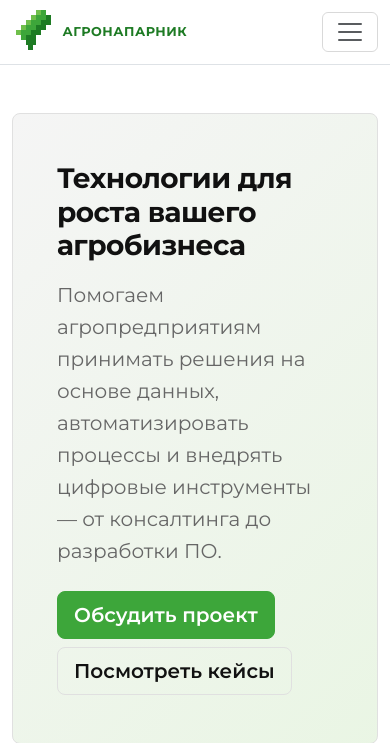
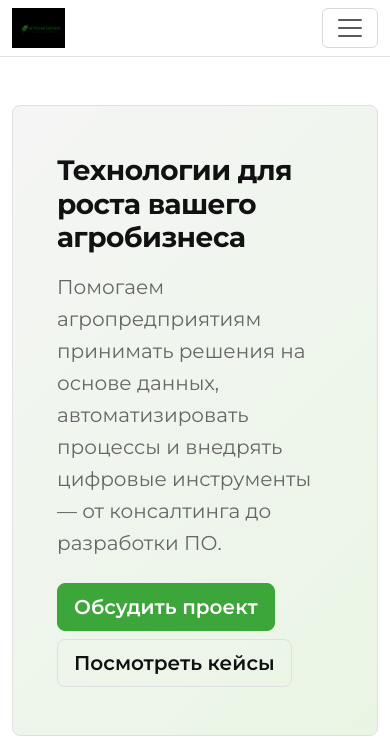
Before and after one commit to pavelaleshin86-web/AgroNaparnik, a Django app: page / in a window 390 px wide. Shown: the top 743 px of the page. Run offline with Django 5.2, Linux system fonts and the light colour scheme.

Commit message:
Replace brand logo with official PNG

```diff
--- a/static/css/site.css
+++ b/static/css/site.css
@@ -33,37 +33,24 @@ h1, h2, h3, h4, h5, h6 {
 .navbar-brand.brand-lockup {
   display: inline-flex;
   align-items: center;
-  gap: 0.65rem;
+  padding: 0;
   text-decoration: none;
-  padding: 0;
 }
 
-.brand-icon {
-  width: 40px;
+.brand-logo {
+  display: block;
   height: 48px;
-  flex-shrink: 0;
+  width: auto;
+  max-width: min(220px, 70vw);
+  object-fit: contain;
 }
 
-.brand-lockup-text {
-  display: flex;
-  flex-direction: column;
-  line-height: 1.15;
-}
-
-.brand-name {
-  font-size: 0.95rem;
-  font-weight: 700;
-  letter-spacing: 0.04em;
-  color: var(--an-green-dark);
-  text-transform: uppercase;
-}
-
-.brand-tagline {
-  font-size: 0.62rem;
-  font-weight: 400;
-  color: var(--an-muted);
-  letter-spacing: 0.01em;
-  margin-top: 0.15rem;
+.footer-logo {
+  display: block;
+  height: 40px;
+  width: auto;
+  max-width: 180px;
+  object-fit: contain;
 }
 
 .nav-link {
@@ -216,22 +203,7 @@ h1, h2, h3, h4, h5, h6 {
 
 .footer-brand-lockup {
   display: flex;
-  flex-direction: column;
-  gap: 0.25rem;
-}
-
-.footer-brand-name {
-  font-weight: 700;
-  font-size: 0.85rem;
-  letter-spacing: 0.04em;
-  color: var(--an-green-dark);
-  text-transform: uppercase;
-}
-
-.footer-tagline {
-  font-size: 0.75rem;
-  color: var(--an-muted);
-  margin: 0;
+  align-items: center;
 }
 
 .footer-link {
@@ -254,12 +226,13 @@ main .alert-success {
 }
 
 @media (max-width: 767.98px) {
-  .brand-tagline {
-    display: none;
+  .brand-logo {
+    height: 40px;
   }
 
-  .brand-name {
-    font-size: 0.8rem;
+  .footer-logo {
+    height: 36px;
+    margin: 0 auto;
   }
 
   .hero-section {
@@ -276,7 +249,7 @@ main .alert-success {
 }
 
 @media (max-width: 991.98px) {
-  .brand-lockup-text {
-    max-width: 11rem;
+  .brand-logo {
+    max-width: min(200px, 65vw);
   }
 }
--- a/templates/base.html
+++ b/templates/base.html
@@ -28,7 +28,7 @@
 
     <meta property="og:url" content="{{ request.build_absolute_uri }}" />
 
-    <meta property="og:image" content="{{ request.scheme }}://{{ request.get_host }}{% static 'img/og-default.svg' %}" />
+    <meta property="og:image" content="{{ request.scheme }}://{{ request.get_host }}{% static 'img/logo.png' %}" />
 
 
 
@@ -57,17 +57,13 @@
       <div class="container">
 
         <a class="navbar-brand brand-lockup" href="{% url 'home' %}">
-
-          <img class="brand-icon" src="{% static 'img/logo-icon.svg' %}" width="40" height="48" alt="" />
-
-          <span class="brand-lockup-text">
-
-            <span class="brand-name">Агронапарник</span>
-
-            <span class="brand-tagline">IT-консалтинг в агробизнесе</span>
-
-          </span>
-
+          <img
+            class="brand-logo"
+            src="{% static 'img/logo.png' %}"
+            width="220"
+            height="48"
+            alt="Агронапарник — IT-консалтинг в агробизнесе"
+          />
         </a>
 
 
@@ -151,11 +147,13 @@
           <div class="col-md-4">
 
             <div class="footer-brand-lockup">
-
-              <span class="footer-brand-name">Агронапарник</span>
-
-              <p class="footer-tagline">IT-консалтинг в агробизнесе</p>
-
+              <img
+                class="footer-logo"
+                src="{% static 'img/logo.png' %}"
+                width="180"
+                height="40"
+                alt="Агронапарник"
+              />
             </div>
 
           </div>
```
Also changed, not shown: static/img/logo.png (added).
